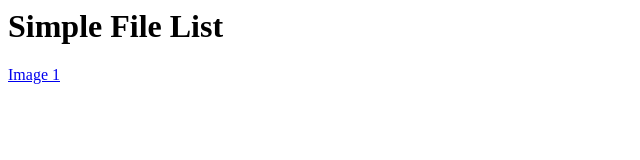
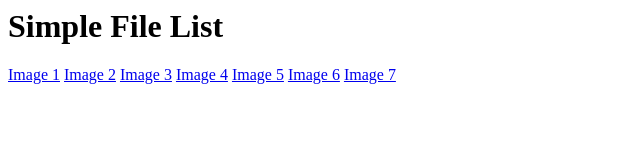
Before and after one commit to baileye/azureappfilelist, a plain HTML site: page index.html in a window 1280 px wide. Shown: the whole page, without its empty margins (0-640 px from the left). Drawn offline with Linux system fonts and the light colour scheme.

Commit message:
Update index.html

```diff
--- a/index.html
+++ b/index.html
@@ -1,4 +1,10 @@
 <html>
 <h1>Simple File List</h1>
 <a href="images/image.jpg">Image 1</a>
+<a href="images/image.jpg">Image 2</a>
+<a href="images/image.jpg">Image 3</a>
+<a href="images/image.jpg">Image 4</a>
+<a href="images/image.jpg">Image 5</a>
+<a href="images/image.jpg">Image 6</a>
+<a href="images/image.jpg">Image 7</a>
 </html>
```
